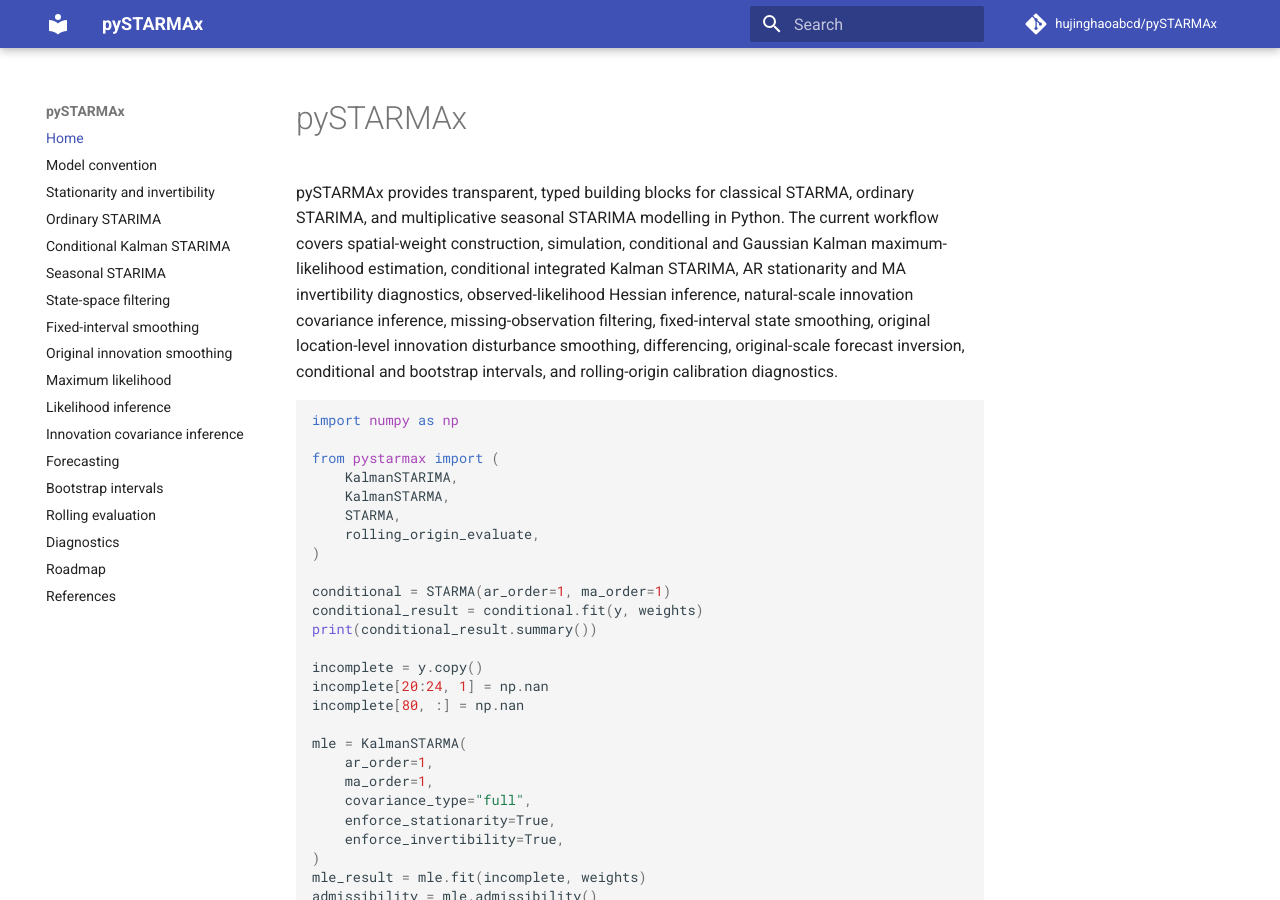
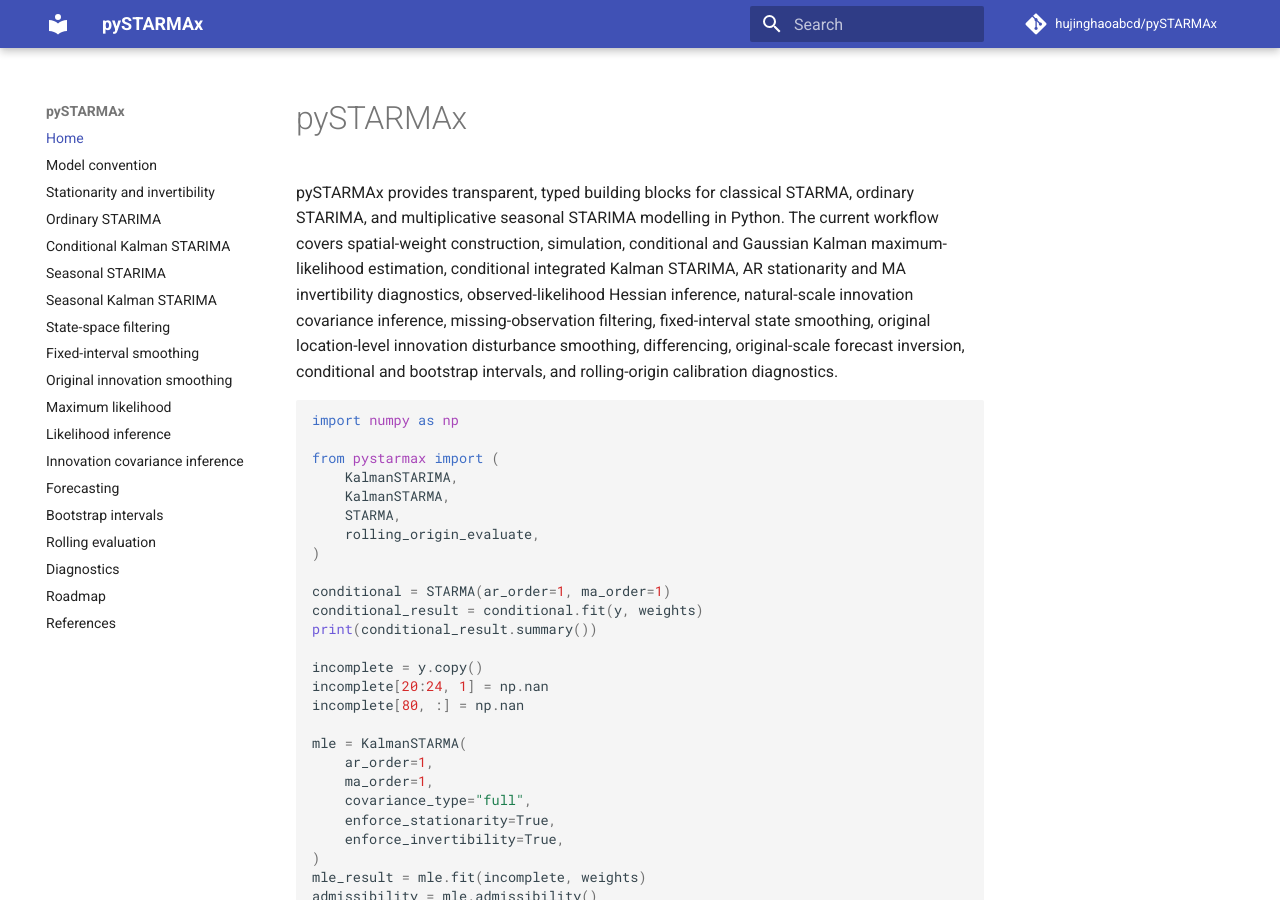
Before and after one commit to hujinghaoabcd/pySTARMAx, an MkDocs documentation site: the page built from docs/index.md, in a window 1280 px wide and 900 px high. Built offline with MkDocs 1.6.1 and Material for MkDocs 9.7.7, drawn with Linux system fonts in a browser that asks for light colours; comment, search, counter and statistics services are not loaded.

Commit message:
Add seasonal Kalman STARIMA documentation navigation

```diff
--- a/mkdocs.yml
+++ b/mkdocs.yml
@@ -11,6 +11,7 @@ nav:
   - Ordinary STARIMA: starima.md
   - Conditional Kalman STARIMA: integrated_maximum_likelihood.md
   - Seasonal STARIMA: seasonal.md
+  - Seasonal Kalman STARIMA: seasonal_maximum_likelihood.md
   - State-space filtering: state_space.md
   - Fixed-interval smoothing: smoothing.md
   - Original innovation smoothing: innovation_smoothing.md
```
